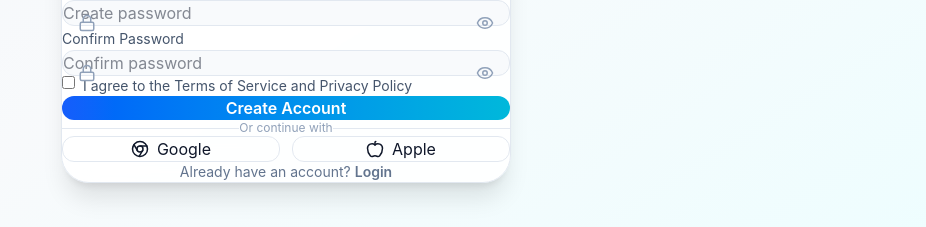
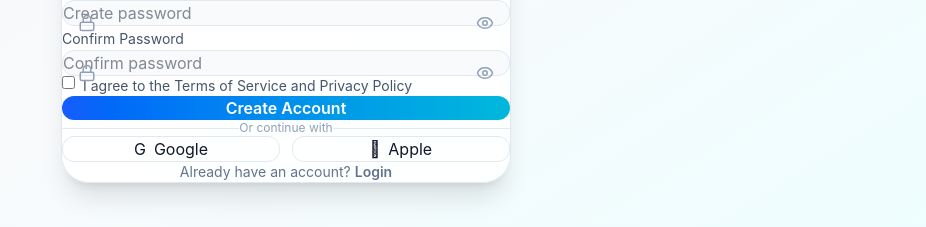
Before and after one commit to likithknp/cognivuex-ui, a React (Vite) app: page /register in a window 1280 px wide. Shown: the part 429-656 px from the top of the page, without its empty margins (354-1280 px from the left). Built offline with nearby package versions, Linux system fonts and the light colour scheme.

Commit message:
updating Login & register pages

```diff
--- a/src/pages/Login.jsx
+++ b/src/pages/Login.jsx
@@ -4,9 +4,7 @@ import { loginUser } from "../services/authService";
 import {
   Mail,
   Lock,
-  Eye,
-  Chrome,
-  Apple,
+  Eye
 } from "lucide-react";
 
 export default function Login() {
@@ -248,7 +246,7 @@ export default function Login() {
             gap-2
           "
           >
-            <Chrome size={18} />
+            <span>G</span>
             Google
           </button>
 
@@ -264,7 +262,7 @@ export default function Login() {
             gap-2
           "
           >
-            <Apple size={18} />
+            <span></span>
             Apple
           </button>
         </div>
--- a/src/pages/Register.jsx
+++ b/src/pages/Register.jsx
@@ -4,9 +4,7 @@ import {
   User,
   Mail,
   Lock,
-  Eye,
-  Chrome,
-  Apple,
+  Eye
 } from "lucide-react";
 
 export default function Register() {
@@ -323,7 +321,7 @@ export default function Register() {
             gap-2
           "
           >
-            <Chrome size={18} />
+            <span>G</span>
             Google
           </button>
 
@@ -339,7 +337,7 @@ export default function Register() {
             gap-2
           "
           >
-            <Apple size={18} />
+            <span></span>
             Apple
           </button>
         </div>
```
